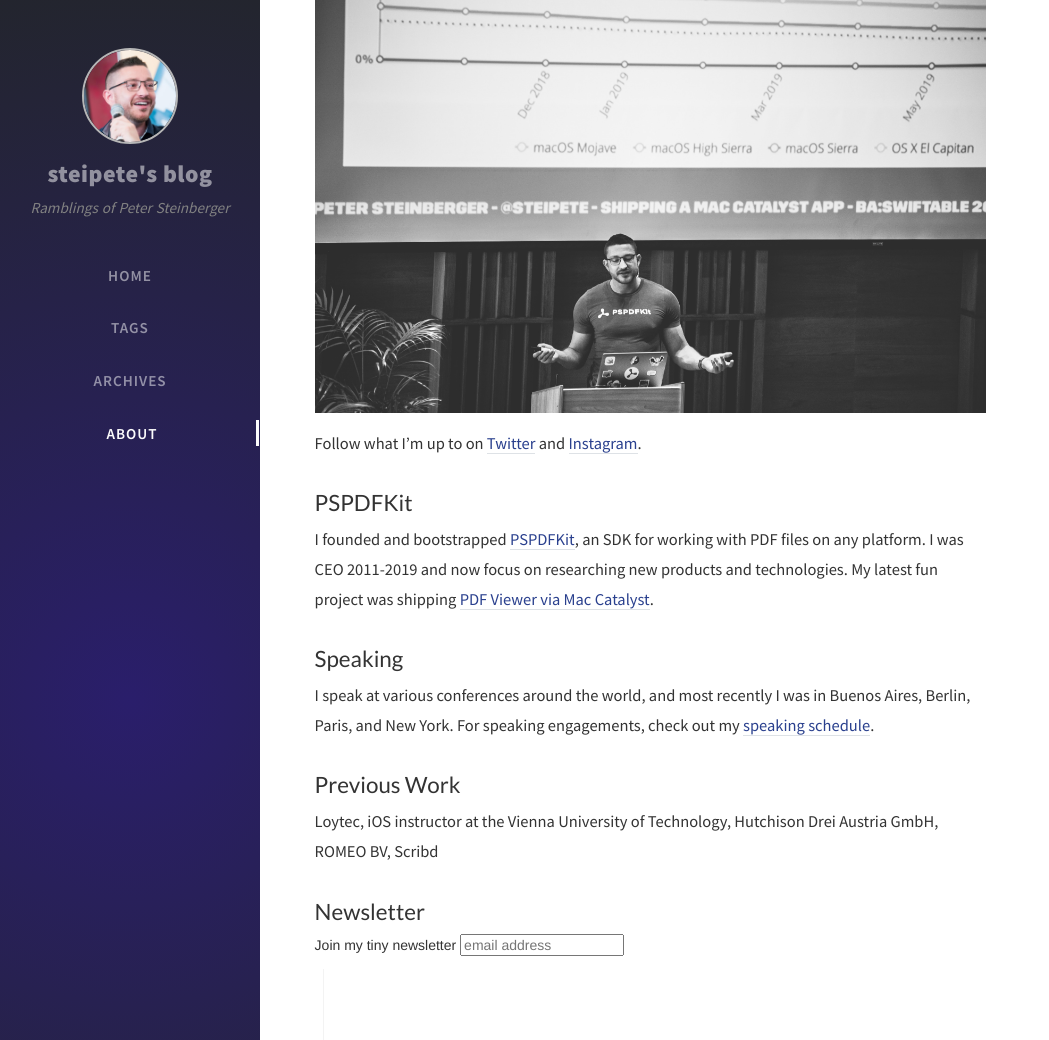
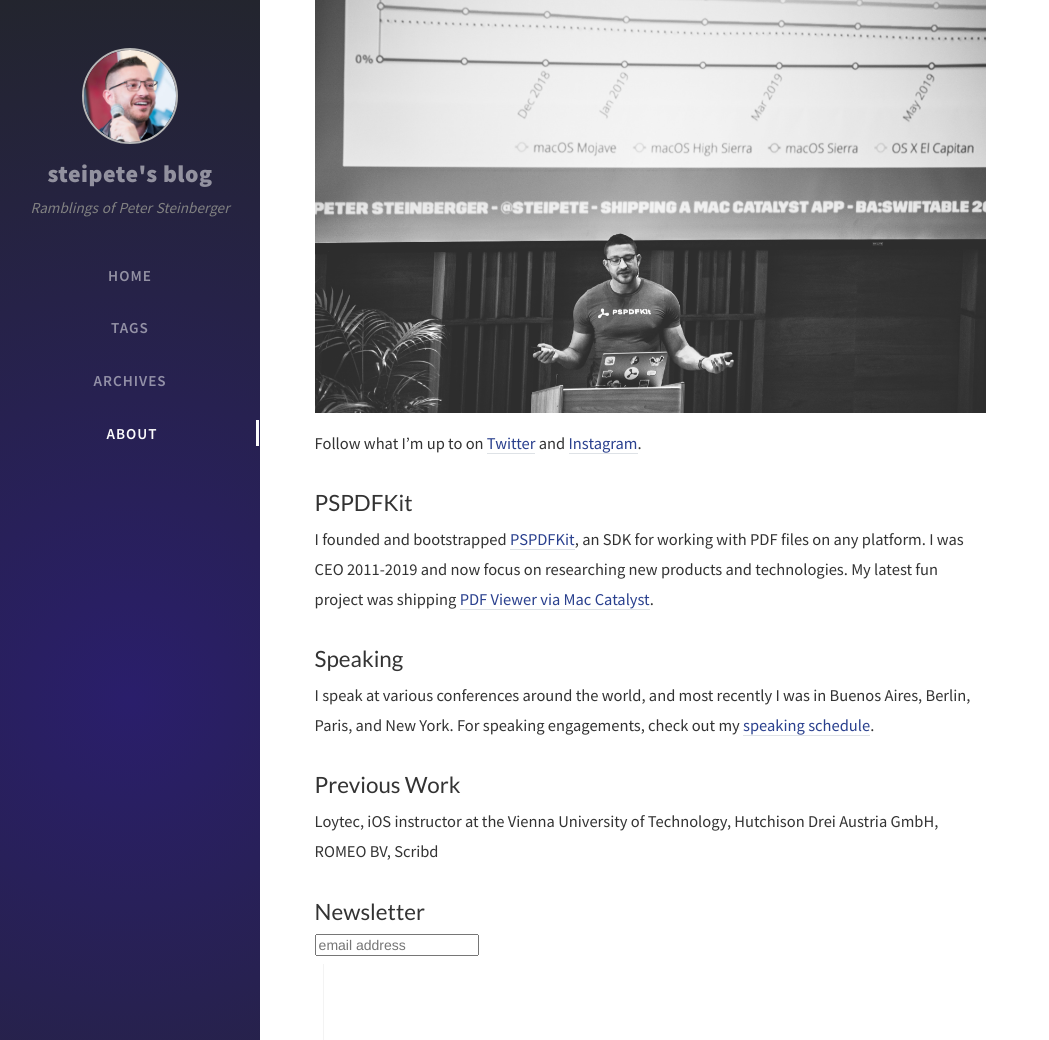
Before and after one commit to steipete/steipete.com, a Jekyll site: the page built from tabs/about.md, in a window 1280 px wide and 1400 px high, scrolled down 198 px, cut to the strip 0-1040 px from the top of the window. Shown: the whole strip, without its empty margins (0-1049 px from the left). Built offline with Jekyll 4.4.1, drawn with Linux system fonts in a browser that asks for light colours; nearby versions of some CDN libraries; comment, search, counter and statistics services are not loaded.

Commit message:
fix newsletter

```diff
--- a/tabs/about.md
+++ b/tabs/about.md
@@ -21,16 +21,16 @@
 ## Newsletter
 
 <!-- Begin Mailchimp Signup Form -->
-<link href="//cdn-images.mailchimp.com/embedcode/slim-10_7.css" rel="stylesheet" type="text/css">
+<link href="//cdn-images.mailchimp.com/embedcode/horizontal-slim-10_7.css" rel="stylesheet" type="text/css">
 <style type="text/css">
-	#mc_embed_signup{background:#fff; clear:left; font:14px Helvetica,Arial,sans-serif; }
+	#mc_embed_signup{background:#fff; clear:left; font:14px Helvetica,Arial,sans-serif; width:100%;}
 	/* Add your own Mailchimp form style overrides in your site stylesheet or in this style block.
 	   We recommend moving this block and the preceding CSS link to the HEAD of your HTML file. */
 </style>
 <div id="mc_embed_signup">
 <form action="https://steipete.us18.list-manage.com/subscribe/post?u=1b30fcd0931c48f4c6b2e30bd&amp;id=0877936fb2" method="post" id="mc-embedded-subscribe-form" name="mc-embedded-subscribe-form" class="validate" target="_blank" novalidate>
     <div id="mc_embed_signup_scroll">
-	<label for="mce-EMAIL">Join my tiny newsletter</label>
+
 	<input type="email" value="" name="EMAIL" class="email" id="mce-EMAIL" placeholder="email address" required>
     <!-- real people should not fill this in and expect good things - do not remove this or risk form bot signups-->
     <div style="position: absolute; left: -5000px;" aria-hidden="true"><input type="text" name="b_1b30fcd0931c48f4c6b2e30bd_0877936fb2" tabindex="-1" value=""></div>
```
